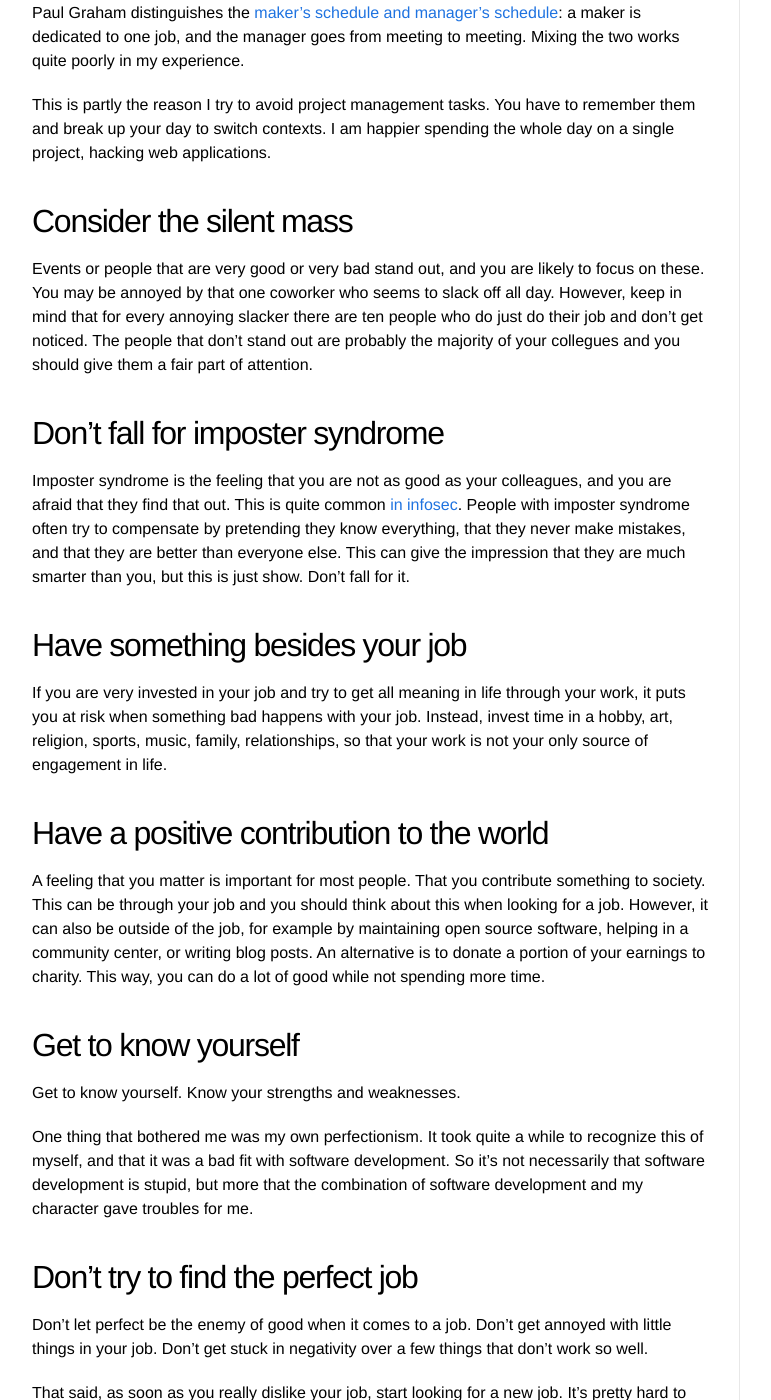
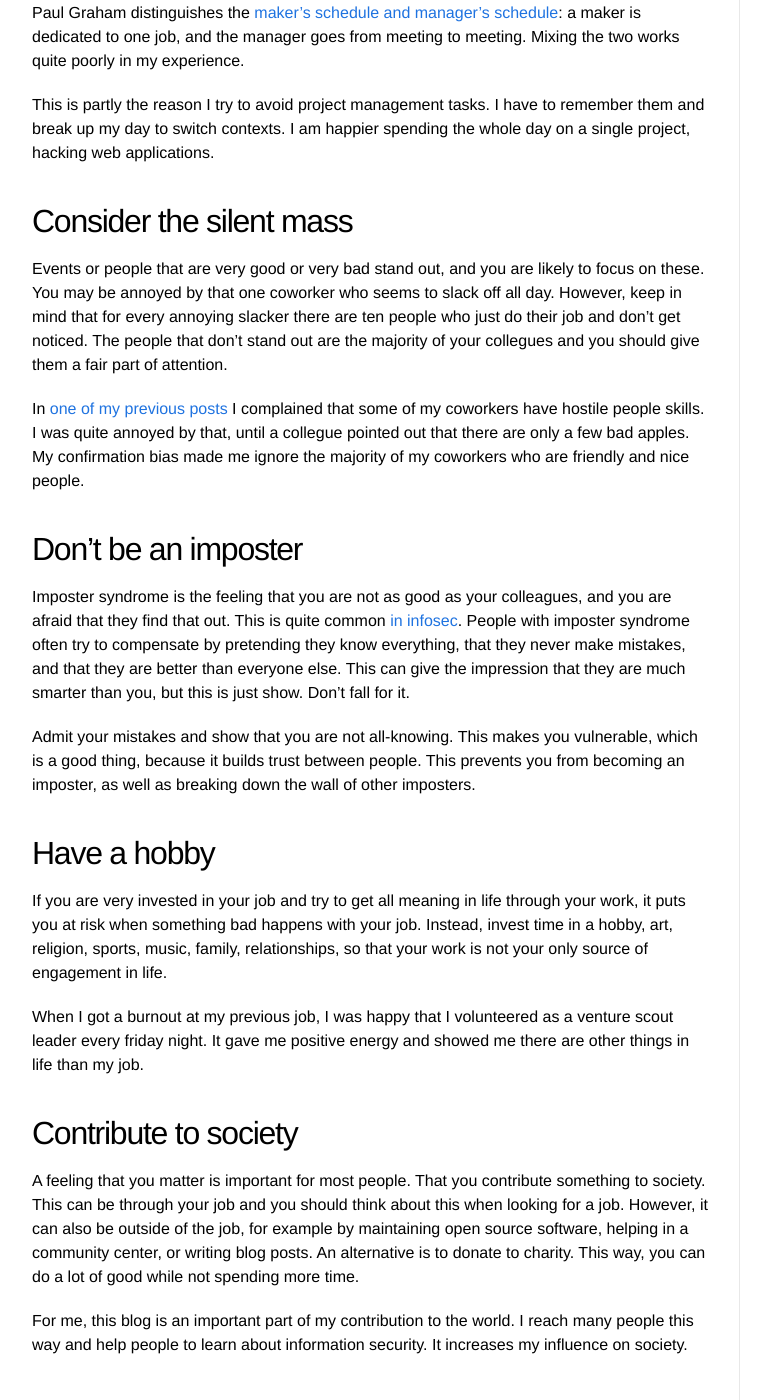
Before and after one commit to Sjord/Sjord.github.io, a Jekyll site: the page built from _posts/2019-01-30-how-to-survive-an-office-job.md, in a window 1280 px wide and 1400 px high, scrolled down 817 px. Shown: the whole window, without its empty margins (108-879 px from the left). Built offline with Jekyll 4.4.1, drawn with Linux system fonts in a browser that asks for light colours; some of the changed text lies outside the part shown.

Commit message:
Expand post

```diff
--- a/_posts/2019-01-30-how-to-survive-an-office-job.md
+++ b/_posts/2019-01-30-how-to-survive-an-office-job.md
@@ -11,7 +11,7 @@
 
 ## Concern yourself with matters you control
 
-Take on the right amount of responsibility. In every company a lot of things can be improved. Maybe reporting takes longer than scheduled, or sales is always late with the signed contract, or the paper in the printer jams every monday. Don't concern yourself with all these things. Concern yourself with doing your job. You have a limited amount of control over the company, and trying to fix the whole company by yourself will only get you frustrated.
+Take on the right amount of responsibility. In every company many things can be improved. Maybe reporting takes longer than scheduled, or sales is always late with the signed contract, or the paper in the printer jams every monday. Don't concern yourself with all these things. Concern yourself with doing your job. You have a limited amount of control over the company, and trying to fix the whole company by yourself will only get you frustrated.
 
 If you have the feeling that you have some room left to worry about other things, pick one problem at a time to solve. Make sure that it is solvable by you. Worrying about problems that you can't solve only brings you stress.
 
@@ -19,34 +19,42 @@
 
 If I start working at 9:00 and have a meeting at 10:00, I don't get much work done during that first hour. I have to remember to go to the meeting on time and there is not a lot of time to get concentrated on work. For me, it works best if I can spend the whole day hacking on a project. Paul Graham distinguishes the [maker's schedule and manager's schedule](http://www.paulgraham.com/makersschedule.html): a maker is dedicated to one job, and the manager goes from meeting to meeting. Mixing the two works quite poorly in my experience.
 
-This is partly the reason I try to avoid project management tasks. You have to remember them and break up your day to switch contexts. I am happier spending the whole day on a single project, hacking web applications.
+This is partly the reason I try to avoid project management tasks. I have to remember them and break up my day to switch contexts. I am happier spending the whole day on a single project, hacking web applications.
 
 ## Consider the silent mass
 
-Events or people that are very good or very bad stand out, and you are likely to focus on these. You may be annoyed by that one coworker who seems to slack off all day. However, keep in mind that for every annoying slacker there are ten people who do just do their job and don't get noticed. The people that don't stand out are probably the majority of your collegues and you should give them a fair part of attention.
+Events or people that are very good or very bad stand out, and you are likely to focus on these. You may be annoyed by that one coworker who seems to slack off all day. However, keep in mind that for every annoying slacker there are ten people who just do their job and don't get noticed. The people that don't stand out are the majority of your collegues and you should give them a fair part of attention.
 
-## Don't fall for imposter syndrome
+In [one of my previous posts](/2017/08/16/from-developer-to-pentester/) I complained that some of my coworkers have hostile people skills. I was quite annoyed by that, until a collegue pointed out that there are only a few bad apples. My confirmation bias made me ignore the majority of my coworkers who are friendly and nice people.
+
+## Don't be an imposter
 
 Imposter syndrome is the feeling that you are not as good as your colleagues, and you are afraid that they find that out. This is quite common [in infosec](https://medium.com/@west.a.dominique/navigating-imposter-syndrome-in-the-world-of-information-security-dc6ec10d9c0f). People with imposter syndrome often try to compensate by pretending they know everything, that they never make mistakes, and that they are better than everyone else. This can give the impression that they are much smarter than you, but this is just show. Don't fall for it.
 
-## Have something besides your job
+Admit your mistakes and show that you are not all-knowing. This makes you vulnerable, which is a good thing, because it builds trust between people. This prevents you from becoming an imposter, as well as breaking down the wall of other imposters.
+
+## Have a hobby
 
 If you are very invested in your job and try to get all meaning in life through your work, it puts you at risk when something bad happens with your job. Instead, invest time in a hobby, art, religion, sports, music, family, relationships, so that your work is not your only source of engagement in life.
 
-## Have a positive contribution to the world
+When I got a burnout at my previous job, I was happy that I volunteered as a venture scout leader every friday night. It gave me positive energy and showed me there are other things in life than my job.
 
-A feeling that you matter is important for most people. That you contribute something to society. This can be through your job and you should think about this when looking for a job. However, it can also be outside of the job, for example by maintaining open source software, helping in a community center, or writing blog posts. An alternative is to donate a portion of your earnings to charity. This way, you can do a lot of good while not spending more time.
+## Contribute to society
+
+A feeling that you matter is important for most people. That you contribute something to society. This can be through your job and you should think about this when looking for a job. However, it can also be outside of the job, for example by maintaining open source software, helping in a community center, or writing blog posts. An alternative is to donate to charity. This way, you can do a lot of good while not spending more time.
+
+For me, this blog is an important part of my contribution to the world. I reach many people this way and help people to learn about information security. It increases my influence on society.
 
 ## Get to know yourself
 
 Get to know yourself. Know your strengths and weaknesses.
 
-One thing that bothered me was my own perfectionism. It took quite a while to recognize this of myself, and that it was a bad fit with software development. So it's not necessarily that software development is stupid, but more that the combination of software development and my character gave troubles for me.
+One thing that bothered me was my own perfectionism. It took quite a while to recognize this of myself, and that it was a bad fit with software development. So software development isn't inherently stupid, but the combination of software development and my character gave troubles for me.
 
-## Don't try to find the perfect job
+## Make the best of it
 
 Don't let perfect be the enemy of good when it comes to a job. Don't get annoyed with little things in your job. Don't get stuck in negativity over a few things that don't work so well.
 
-That said, as soon as you really dislike your job, start looking for a new job. It's pretty hard to know upfront what a job is going to be like, so you have to try it out and switch jobs if it doesn't work.
+That said, as soon as you hate your job, start looking for a new job. It's pretty hard to know upfront what a job is going to be like, so you have to try it out and switch jobs if it doesn't work.
 
 ## Conclusion
```
